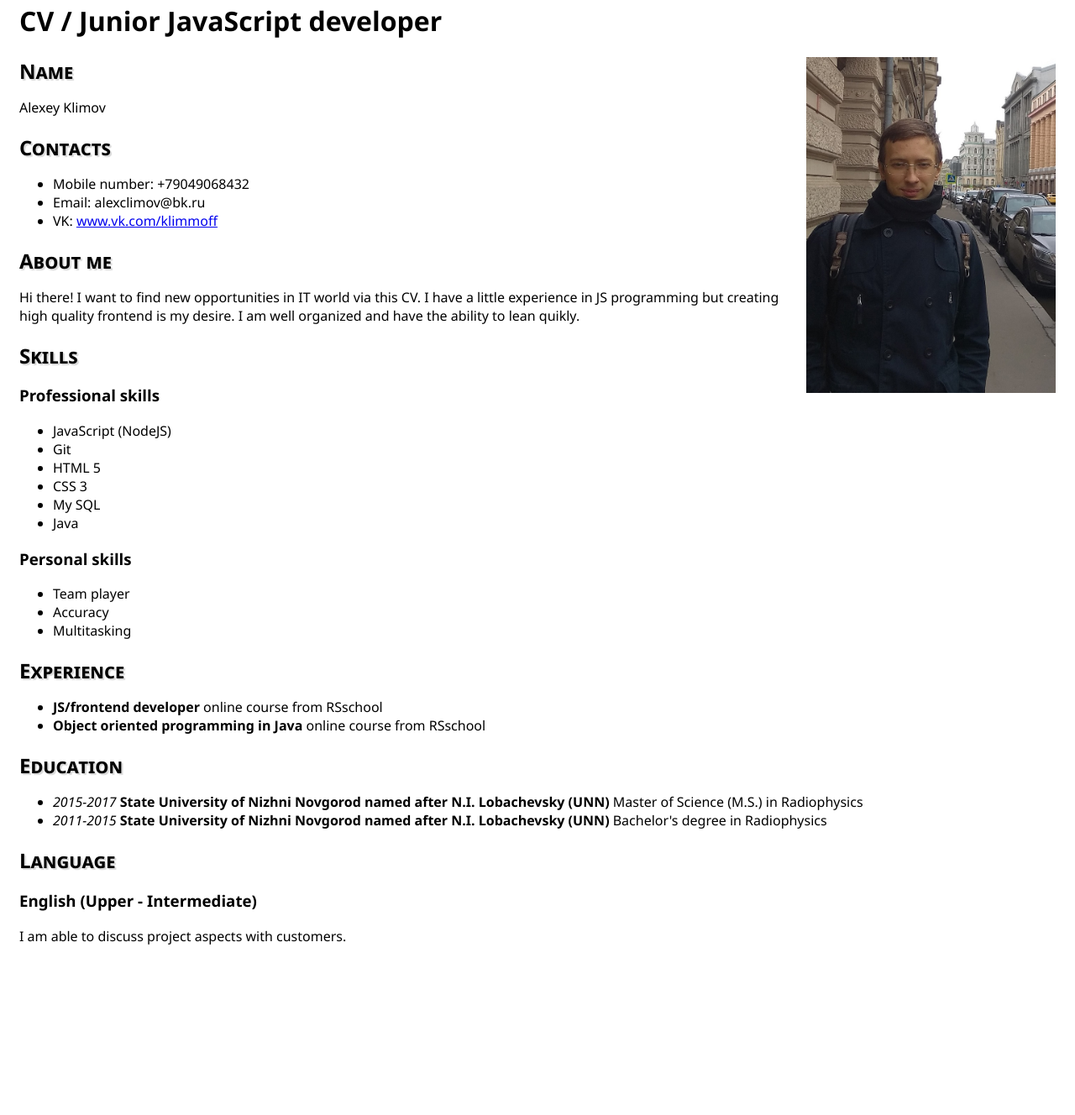
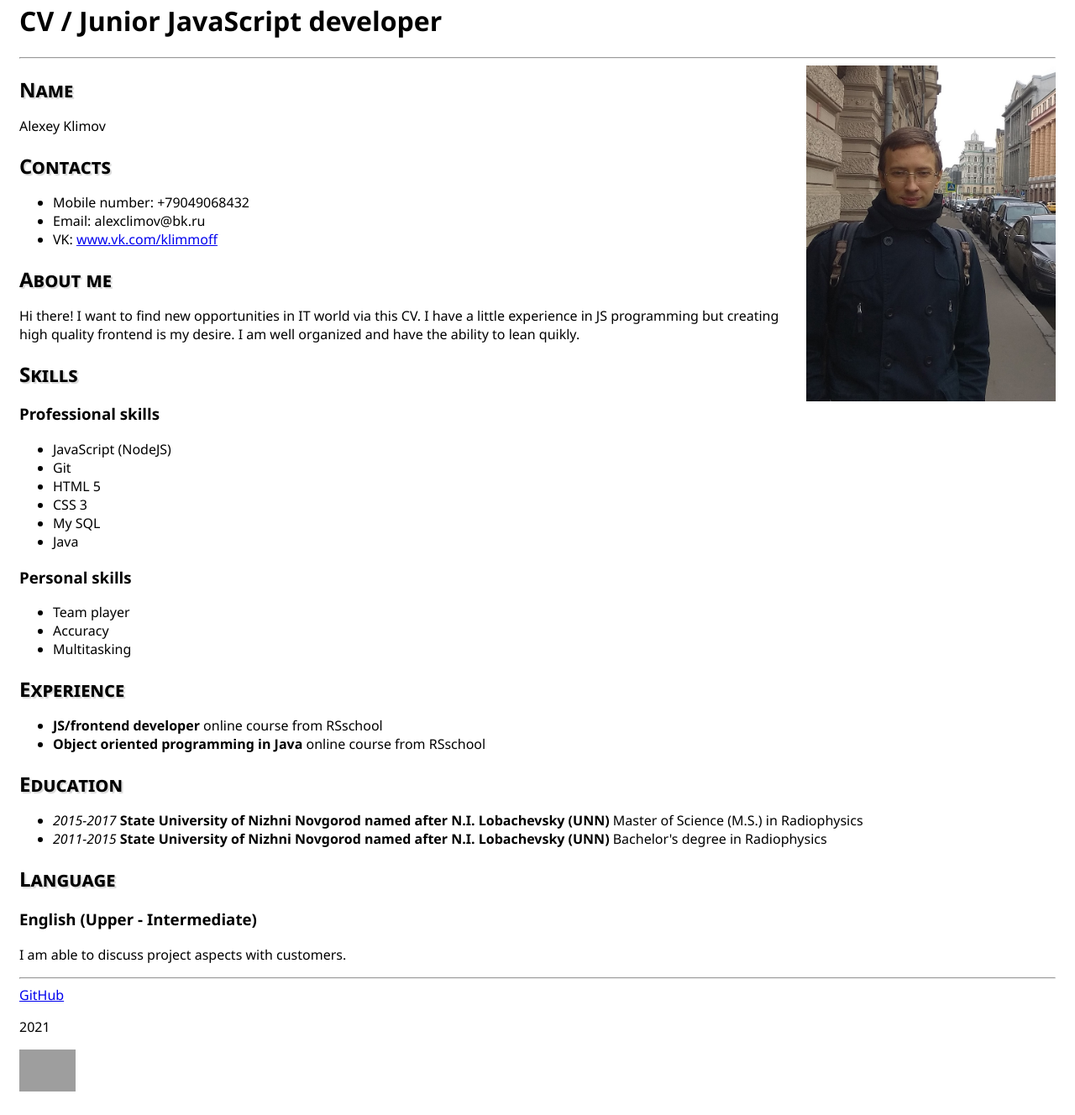
Before and after one commit to AlexeyKlimov-git/rsschool-cv, a plain HTML site: page index.html in a window 1280 px wide. Shown: the part 41-1369 px from the top of the page at 84% size. Before the commit the page ends 1206 px from the top, so only its background shows below. Drawn offline with Linux system fonts and the light colour scheme; grey boxes are pictures that could not be loaded.

Commit message:
docs: update html file

```diff
--- a/index.html
+++ b/index.html
@@ -17,7 +17,7 @@
 <header>
         <h1>CV / Junior JavaScript developer</h1>
 </header>
-
+<hr>
 <img class="insert-picture" src="photo.jpg" alt="My photo">
 
 <section class="feature">
@@ -86,6 +86,13 @@
             <h3 class="feature-title-subtitle">English (Upper - Intermediate)</h3>
             <P class="feature-text">I am able to discuss project aspects with customers.</P>
         </section>
+        <hr>
+        <footer>
+          <a href="https://github.com/AlexeyKlimov-git">GitHub</a>
+          <p>2021</p>
+          <a href="https://rs.school/js/"><img style="height: 50px;" alt="RSschool logo" src="https://rs.school/images/rs_school_js.svg"></a>
+
+      </footer>
 
 </div>
 
```
